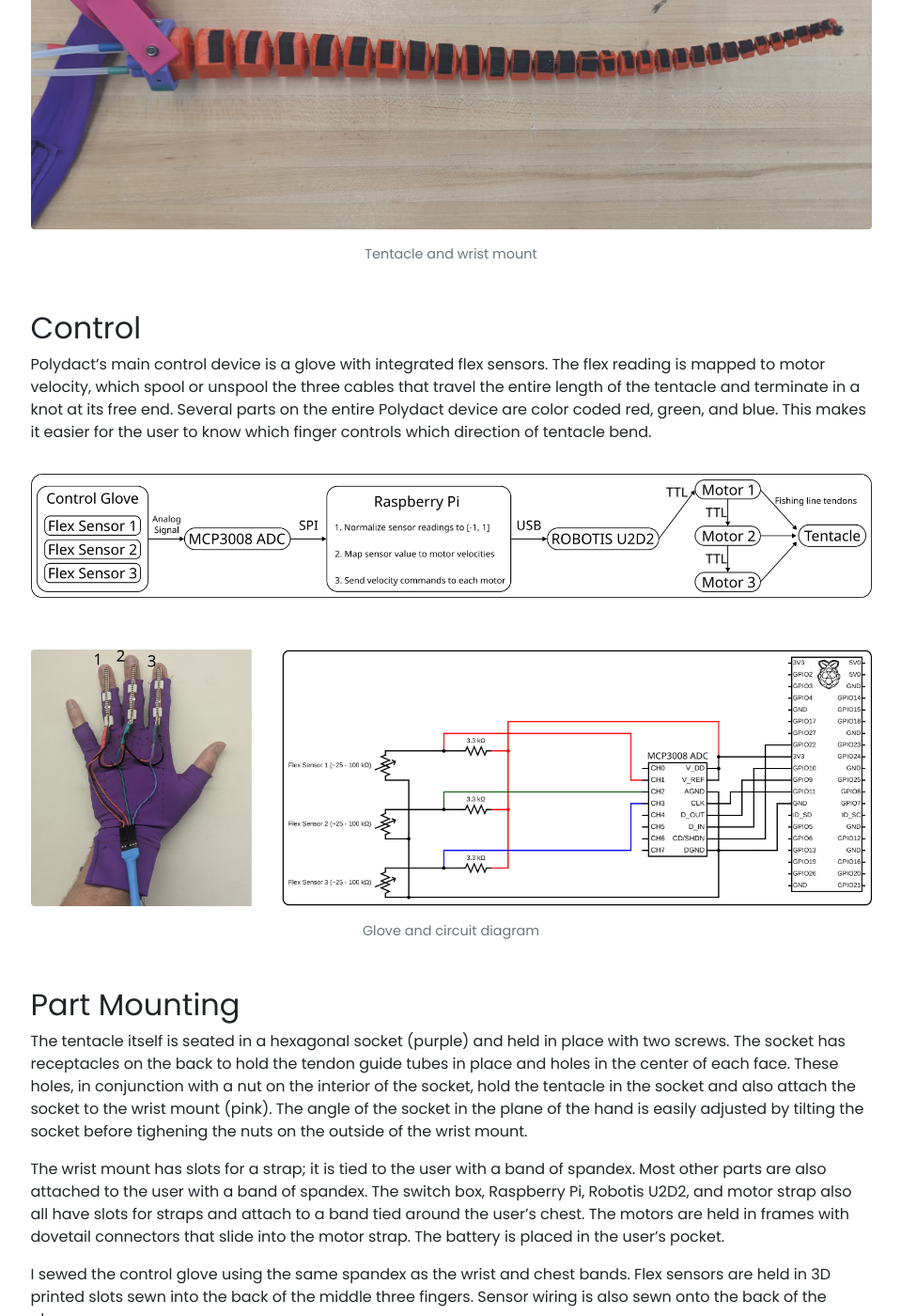
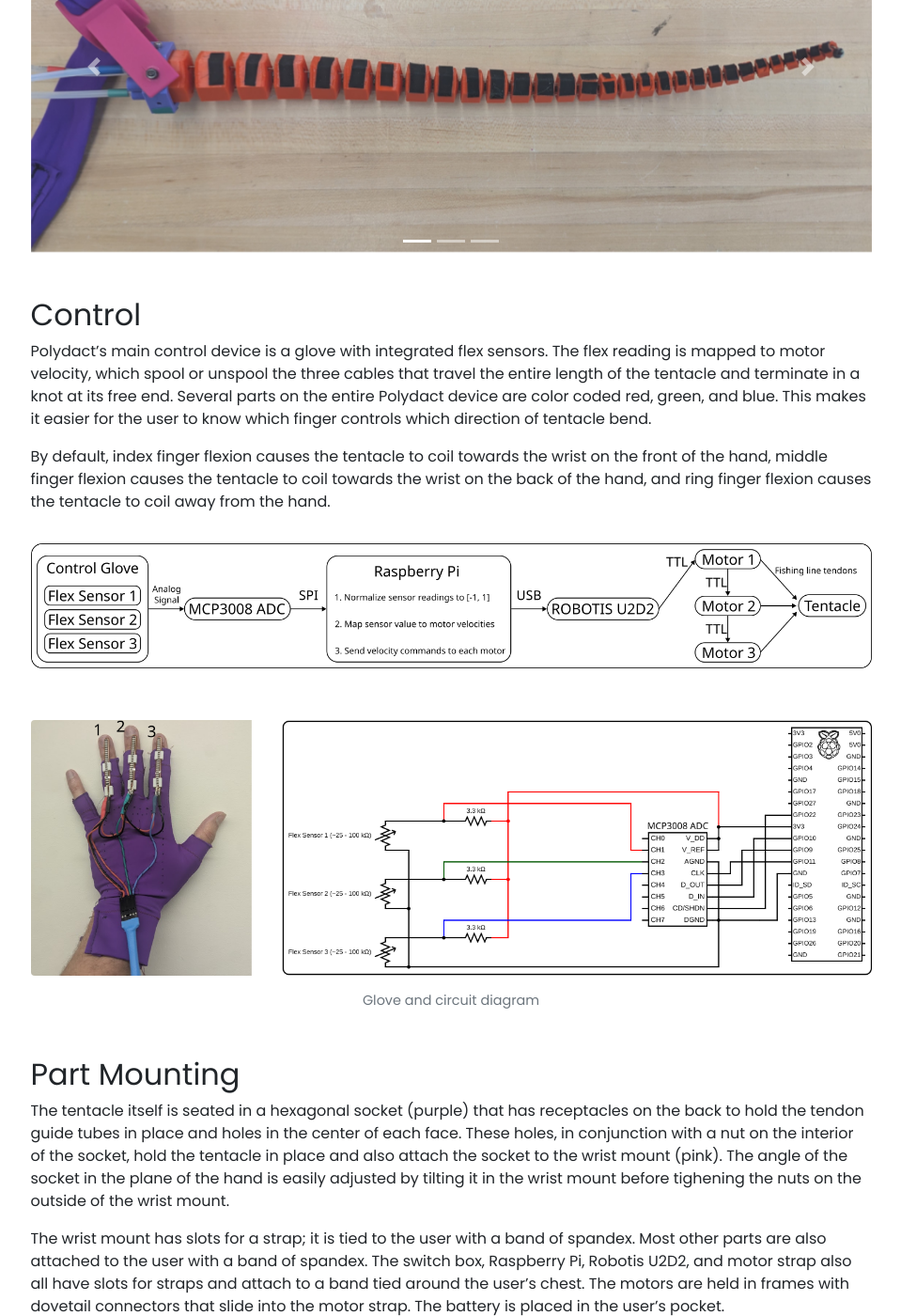
Before and after one commit to tmpegues/tmpegues.github.io, a Jekyll site: the page built from _projects/1_polydact.md, in a window 1280 px wide and 1400 px high, scrolled down 1371 px. Shown: the whole window at 94% size, without its empty margins (160-1119 px from the left). Built offline with Jekyll 4.4.1, drawn with Linux system fonts in a browser that asks for light colours; some of the changed text lies outside the part shown.

Commit message:
Further image and post update

```diff
--- a/_projects/1_polydact.md
+++ b/_projects/1_polydact.md
@@ -15,7 +15,7 @@
 {% include elements/figure.html image="assets/polydact/blocks_simple.png"%}
 
 ## Tentacle Design
-The design of the tentacle is based on logarithmic spirals, as developed by Z. Wang (Reference 1). It was 3D printed in one piece with PLA (orange) and a TPU spine (black, not visible in video or image). 3M GM640 gripping tape (black) is added to the main inner surface both for the added grip, and also to indicate the main flexing direction.
+The design of the tentacle is based on logarithmic spirals, as developed by Z. Wang (Reference 1). It was 3D printed in one piece with PLA (orange) and a TPU spine (black, only visible in section image). The barbs along the spine are added to guarantee that the bones cannnot slide off of the spine even if the TPU and PLA lose adhesion. 3M GM640 gripping tape (black) is added to the main inner surface both for the added grip, and also to indicate the main flexing direction.
 
 <details>
     <summary class="text-monospace">Further design detail...</summary>
@@ -24,17 +24,27 @@
     See Reference 1 for spiral math derivations.
 </details>
 
-{% include elements/figure.html image="assets/polydact/tent2.jpg" caption="Tentacle and wrist mount" %}
+{% capture carousel_images %}
+
+/assets/polydact/tent2.jpg
+/assets/polydact/tentacle_cad.png
+/assets/polydact/tentacle_section.png
+
+{% endcapture %}
+{% include elements/carousel.html %}
+
 
 ## Control
 Polydact's main control device is a glove with integrated flex sensors. The flex reading is mapped to motor velocity, which spool or unspool the three cables that travel the entire length of the tentacle and terminate in a knot at its free end. Several parts on the entire Polydact device are color coded red, green, and blue. This makes it easier for the user to know which finger controls which direction of tentacle bend.
+
+By default, index finger flexion causes the tentacle to coil towards the wrist on the front of the hand, middle finger flexion causes the tentacle to coil towards the wrist on the back of the hand, and ring finger flexion causes the tentacle to coil away from the hand.
 
 
 {% include elements/figure.html image="assets/polydact/blocks_detail.png" %}
 {% include elements/figure.html image="assets/polydact/glove_circuit2.png" caption="Glove and circuit diagram" %}
 
 ## Part Mounting
-The tentacle itself is seated in a hexagonal socket (purple) and held in place with two screws. The socket has receptacles on the back to hold the tendon guide tubes in place and holes in the center of each face. These holes, in conjunction with a nut on the interior of the socket, hold the tentacle in the socket and also attach the socket to the wrist mount (pink). The angle of the socket in the plane of the hand is easily adjusted by tilting the socket before tighening the nuts on the outside of the wrist mount.
+The tentacle itself is seated in a hexagonal socket (purple) that has receptacles on the back to hold the tendon guide tubes in place and holes in the center of each face. These holes, in conjunction with a nut on the interior of the socket, hold the tentacle in place and also attach the socket to the wrist mount (pink). The angle of the socket in the plane of the hand is easily adjusted by tilting it in the wrist mount before tighening the nuts on the outside of the wrist mount.
 
 The wrist mount has slots for a strap; it is tied to the user with a band of spandex. Most other parts are also attached to the user with a band of spandex. The switch box, Raspberry Pi, Robotis U2D2, and motor strap also all have slots for straps and attach to a band tied around the user's chest. The motors are held in frames with dovetail connectors that slide into the motor strap. The battery is placed in the user's pocket.
 
@@ -45,6 +55,21 @@
 {% include elements/figure.html image="assets/polydact/labeled_parts.png"%}
 
 
+<details>
+    <summary class="text-monospace">A few CAD models...</summary>
+
+{% capture carousel_images %}
+/assets/polydact/orbits/tentacle.gif
+/assets/polydact/orbits/pi_case.gif
+/assets/polydact/orbits/motor_frame.gif
+/assets/polydact/orbits/motor_strap.gif
+/assets/polydact/orbits/switch_box.gif
+
+{% endcapture %}
+{% include elements/carousel.html %}
+
+</details>
+
 
 ## ROS Nodes
 Two nodes must be run to control the device: a sensor node (serial or Pi/ADC) and a motor coordinator node. The sensor node reads flex values and publishes MotorGoal messages to command motor velocity. The motor coordinator node subscribes to the MotorGoal messages and uses the DynamixelSDK to write commands to the motors.
```
Also changed, not shown: other parts of _projects/1_polydact.md (+1 -1 lines), assets/polydact/tentacle_cad.png (added), assets/polydact/tentacle_section.png (added), 3 other files.
